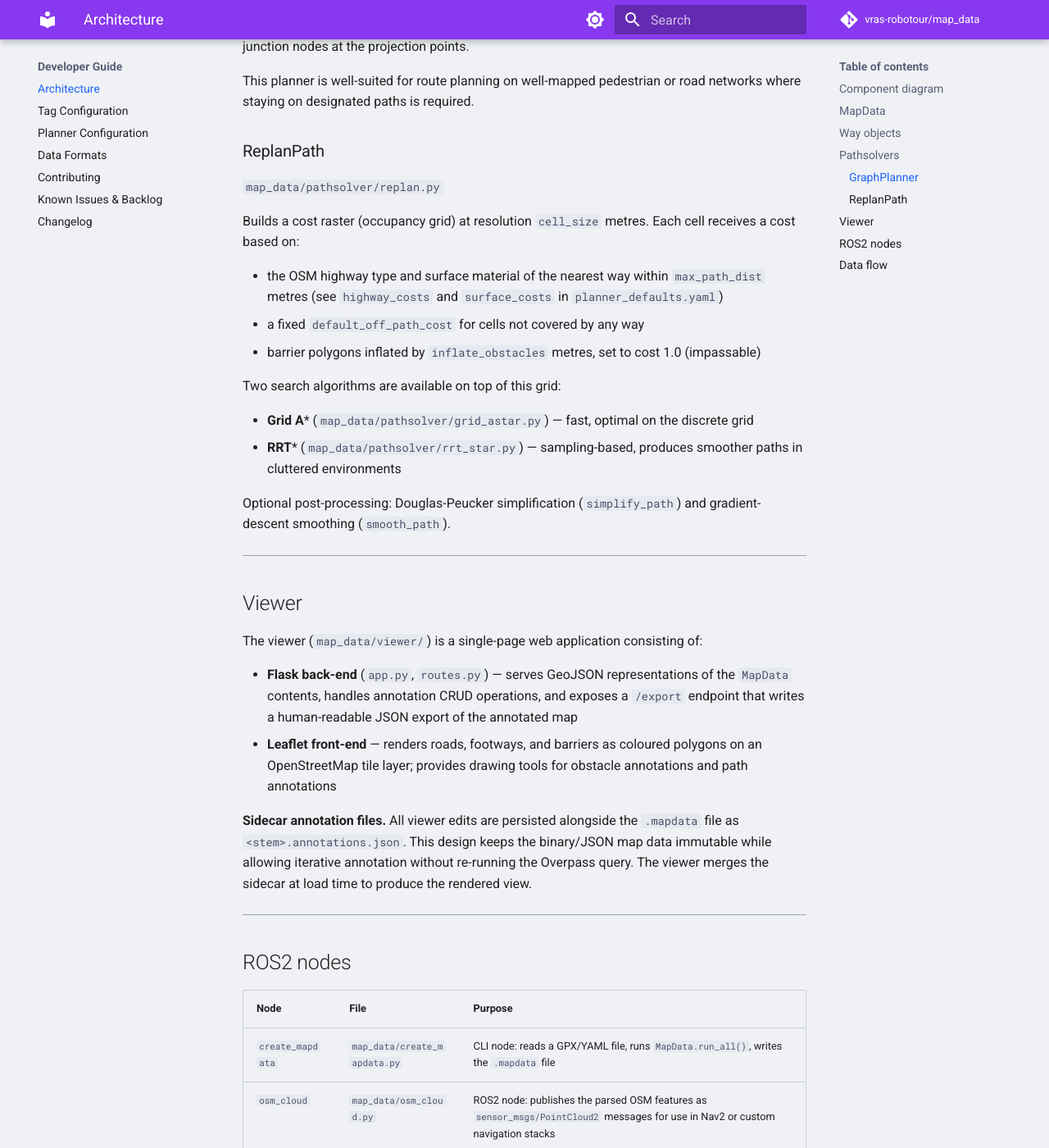
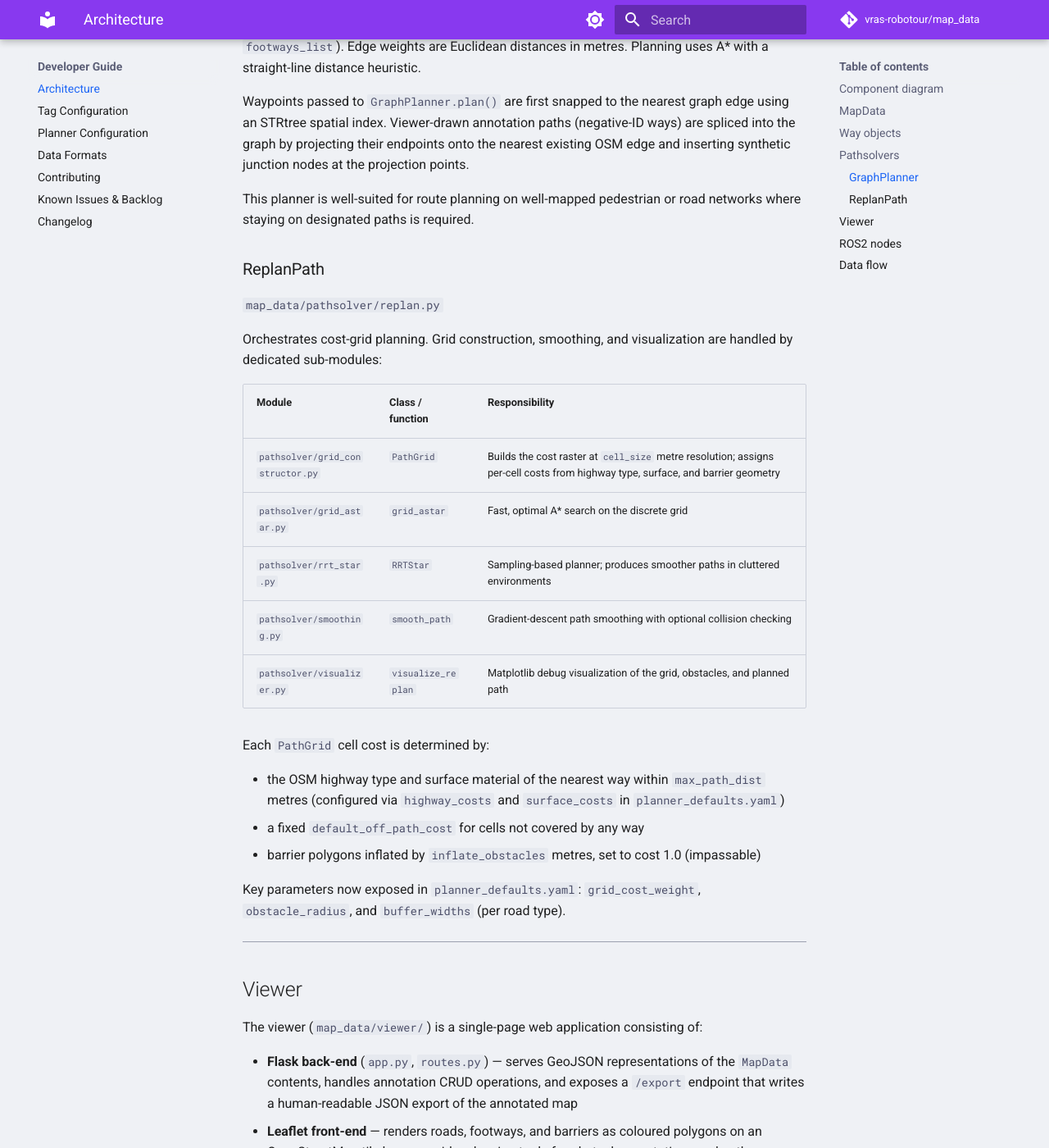
Before and after one commit to vras-robotour/map_data, an MkDocs documentation site: the page built from docs/dev/architecture.md, in a window 1280 px wide and 1400 px high, scrolled down 2995 px. Shown: the whole window at 82% size. Built offline with MkDocs 1.6.1 and Material for MkDocs 9.7.7, drawn with Linux system fonts in a browser that asks for light colours; comment, search, counter and statistics services are not loaded; some of the changed text lies outside the part shown.

Commit message:
update documentation

```diff
--- a/docs/dev/architecture.md
+++ b/docs/dev/architecture.md
@@ -350,6 +350,8 @@
 | `waypoints` | `np.ndarray` | `(N, 2)` UTM easting/northing array of the input waypoints |
 | `min_x/max_x/min_y/max_y` | `float` | UTM bounding box including margins |
 
+**OSM caching.** After a successful Overpass query, the raw responses are saved to a `.osm_cache.json` sidecar file next to the source `.gpx`/`.yaml` file. On the next load, if the file exists and the stored bounding box matches the current one (within 1 × 10⁻⁶ °, ≈ 11 cm), the cache is used and the network round-trip is skipped. The cache is invalidated automatically whenever the bounding box changes.
+
 **Serialisation.** `MapData.save()` writes a JSON file (`.mapdata` extension) using `json.dump`. `MapData.load(path)` reads it back. Support for the legacy pickle format has been removed for security reasons; legacy files must be re-parsed from the source GPX/YAML.
 
 ---
@@ -387,18 +389,23 @@
 
 `map_data/pathsolver/replan.py`
 
-Builds a cost raster (occupancy grid) at resolution `cell_size` metres. Each cell receives a cost based on:
+Orchestrates cost-grid planning. Grid construction, smoothing, and visualization are handled by dedicated sub-modules:
 
-- the OSM highway type and surface material of the nearest way within `max_path_dist` metres (see `highway_costs` and `surface_costs` in `planner_defaults.yaml`)
+| Module | Class / function | Responsibility |
+|--------|-----------------|----------------|
+| `pathsolver/grid_constructor.py` | `PathGrid` | Builds the cost raster at `cell_size` metre resolution; assigns per-cell costs from highway type, surface, and barrier geometry |
+| `pathsolver/grid_astar.py` | `grid_astar` | Fast, optimal A* search on the discrete grid |
+| `pathsolver/rrt_star.py` | `RRTStar` | Sampling-based planner; produces smoother paths in cluttered environments |
+| `pathsolver/smoothing.py` | `smooth_path` | Gradient-descent path smoothing with optional collision checking |
+| `pathsolver/visualizer.py` | `visualize_replan` | Matplotlib debug visualization of the grid, obstacles, and planned path |
+
+Each `PathGrid` cell cost is determined by:
+
+- the OSM highway type and surface material of the nearest way within `max_path_dist` metres (configured via `highway_costs` and `surface_costs` in `planner_defaults.yaml`)
 - a fixed `default_off_path_cost` for cells not covered by any way
 - barrier polygons inflated by `inflate_obstacles` metres, set to cost 1.0 (impassable)
 
-Two search algorithms are available on top of this grid:
-
-- **Grid A*** (`map_data/pathsolver/grid_astar.py`) — fast, optimal on the discrete grid
-- **RRT*** (`map_data/pathsolver/rrt_star.py`) — sampling-based, produces smoother paths in cluttered environments
-
-Optional post-processing: Douglas-Peucker simplification (`simplify_path`) and gradient-descent smoothing (`smooth_path`).
+Key parameters now exposed in `planner_defaults.yaml`: `grid_cost_weight`, `obstacle_radius`, and `buffer_widths` (per road type).
 
 ---
 
```
Also changed, not shown: other parts of docs/dev/architecture.md (+0 -3 lines), docs/dev/changelog.md (+10 -1 lines).
